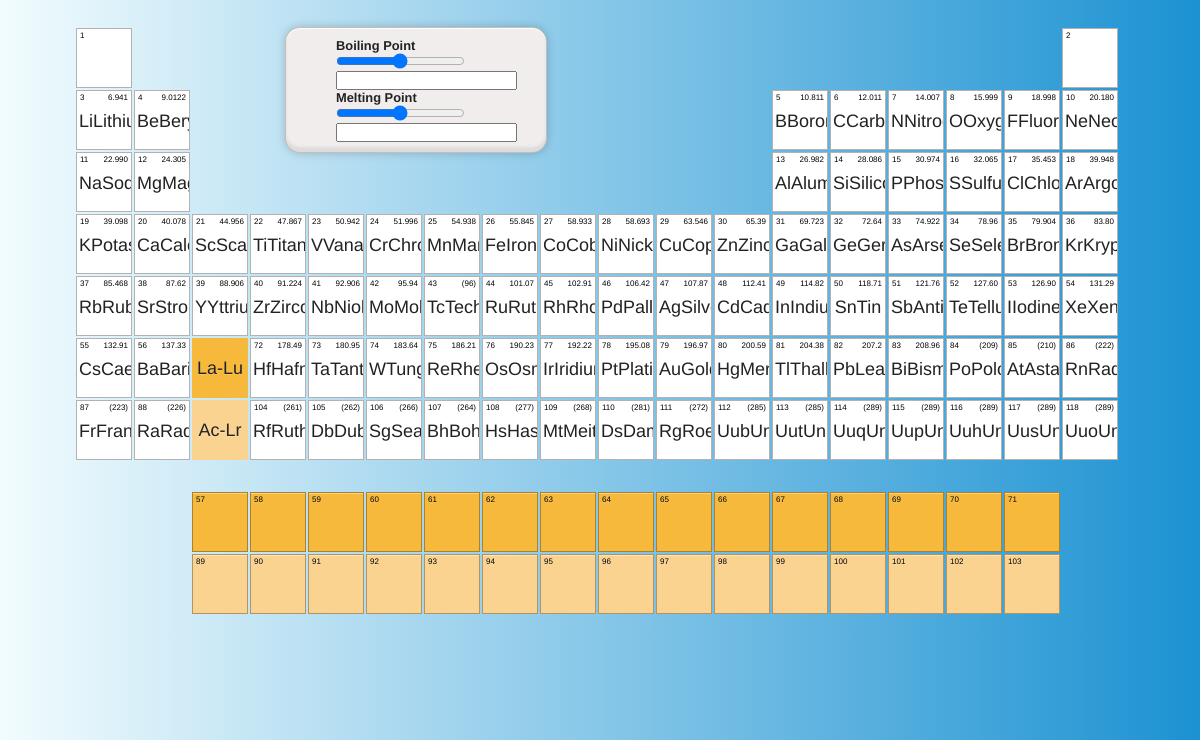
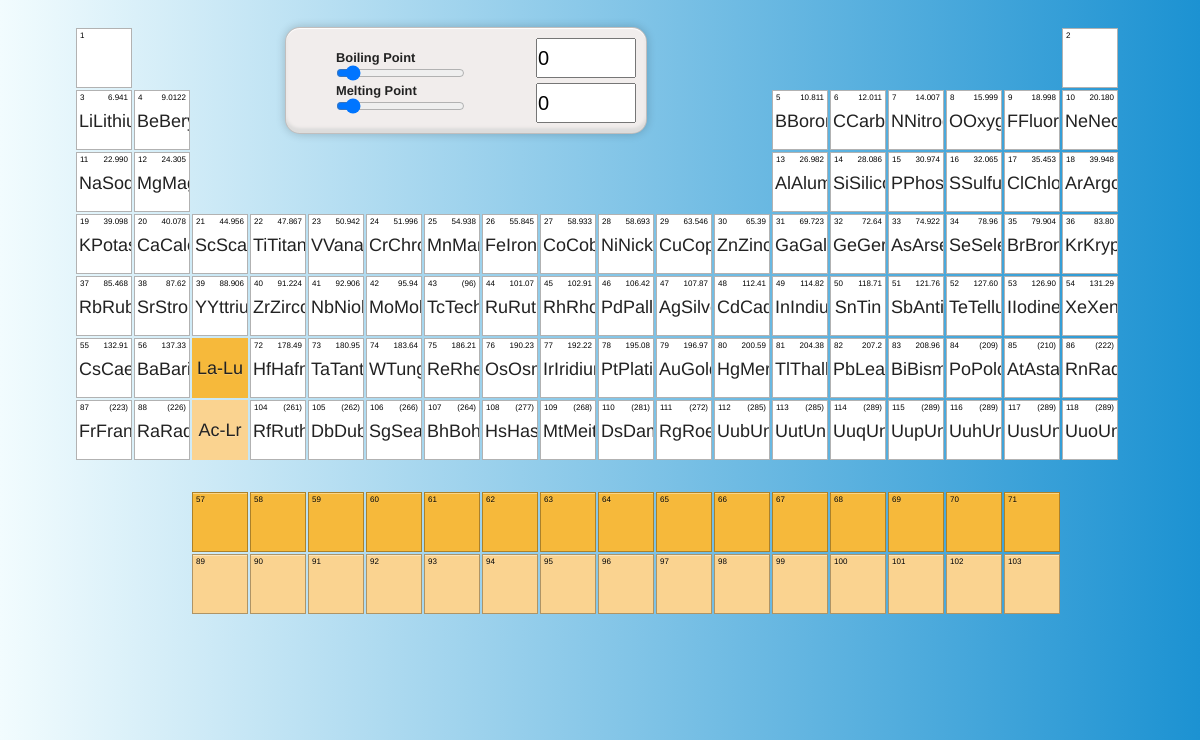
Before and after one commit to alejandrogomez314/periodic-table-electron, an Electron app: page index.html in a window 1200 px wide. Shown: the part 60-800 px from the top of the page. Drawn offline with Linux system fonts and the light colour scheme; no server answers.

Commit message:
added slider functionality

```diff
--- a/index.html
+++ b/index.html
@@ -229,17 +229,17 @@
         <div class="legend">
             <ul class="list-2">
                 <div class="slidecontainer">
-                    <h3>Boiling Point</h3><input type="range" min="1" max="100" value="50" class="slider" id="myRange"
-                        onchange="updateTextInput(this.value);">
-                    <input type="text" id="textInput" value="">
+                    <input type="number" id="txtBoilingPoint" value="0" class="text-input"> <br />
+                    <h3>Boiling Point</h3><input type="range" min="-300" max="3500" value="1" class="slider" id="myRange"
+                        onchange="updateBoilingPoint(this.value);">
+
 
                 </div>
                 <div class="slidecontainer">
+                    <input type="number" id="txtMeltingPoint" value="0" class="text-input">
+                    <h3>Melting Point</h3><input type="range" min="-300" max="3500" value="1" class="slider" id="myRange"
+                        onchange="updateMeltingPoint(this.value);">
 
-
-                    <h3>Melting Point</h3><input type="range" min="1" max="100" value="50" class="slider" id="myRange"
-                        onchange="updateTextInput1(this.value);">
-                    <input type="text" id="textInput1" value="">
                 </div>
             </ul>
         </div>
@@ -275,6 +275,17 @@
         </div>
     </div>
     <script type="text/javascript" src="script.js"></script>
+    <script>
+        function updateBoilingPoint(val) {
+            document.getElementById('txtBoilingPoint').value = val;
+
+        }
+
+        function updateMeltingPoint(val) {
+            document.getElementById('txtMeltingPoint').value = val;
+
+        }
+    </script>
 </body>
 
 </html>
--- a/script.js
+++ b/script.js
@@ -17,7 +17,6 @@
             }
         }
     });
-
 
     // Get the modal
     var modal = document.getElementById('myModal');
@@ -125,4 +124,6 @@
     function logError(error) {
         console.error(error);
     }
+
+
 }())
--- a/styles.css
+++ b/styles.css
@@ -172,7 +172,7 @@ ul {
 
 .legend .list-2 {
     margin-left: 40px;
-    width: 200px;
+    width: 300px;
 }
 
 .legend .list-1 li {
@@ -183,23 +183,20 @@ ul {
     margin-top: 2px;
 }
 
-.legend .list-1 span {
-    border: 1px solid black;
-    display: inline-block;
-    padding: 3px;
-    width: 20px;
-    text-align: center;
-    height: 20px;
-    margin-right: 5px;
-}
-
 .legend .list-2 li {
     margin: 2px;
     padding: 3px;
     float: left;
     border: 1px solid rgba(0, 0, 0, 0.2);
-    width: 48%;
+    width: 100%;
     cursor: pointer;
+}
+
+.text-input {
+    height: 40px;
+    width: 100px;
+    float: right;
+    font-size: 20px
 }
 
 /* The Modal (background) */
```
